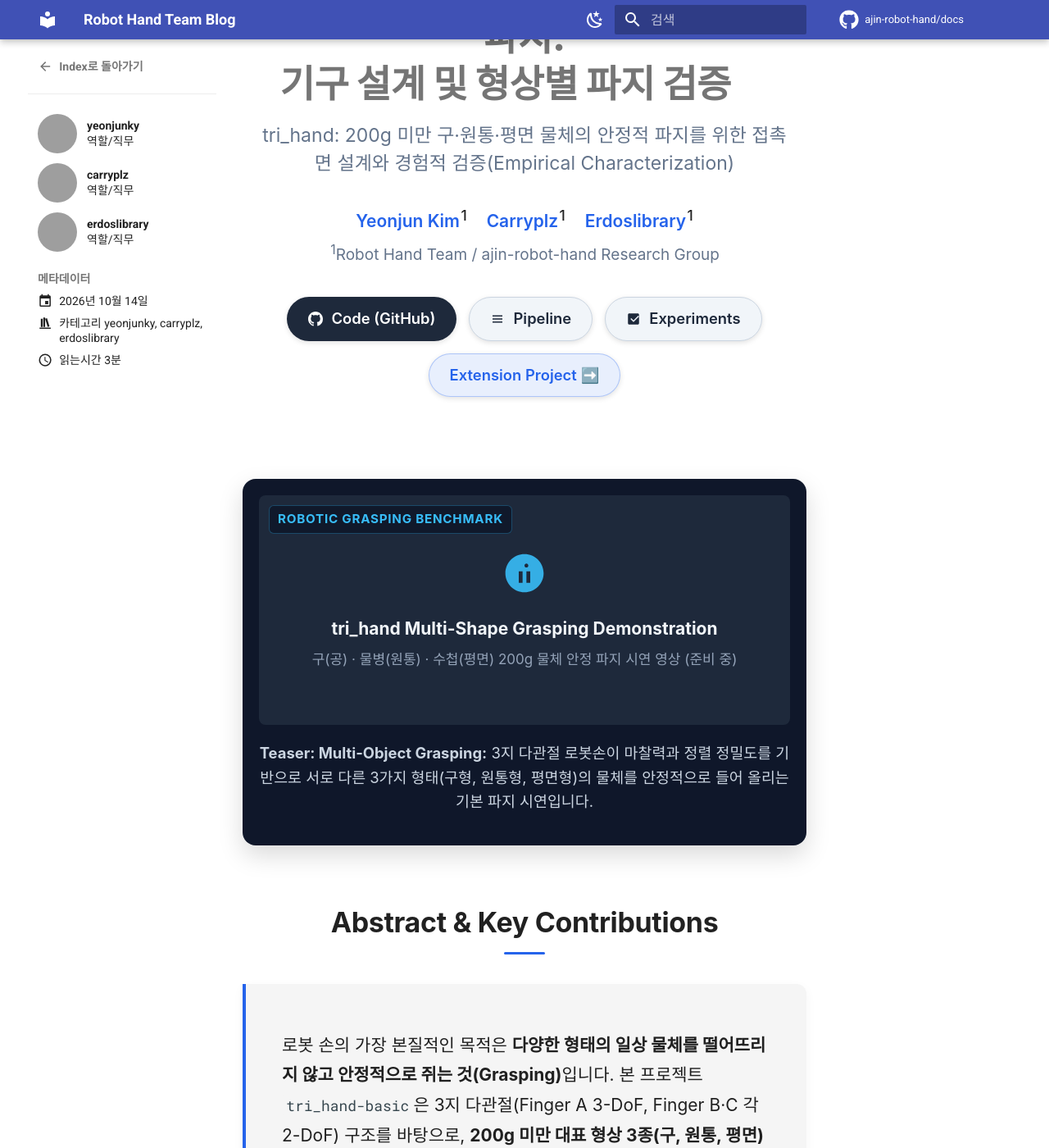
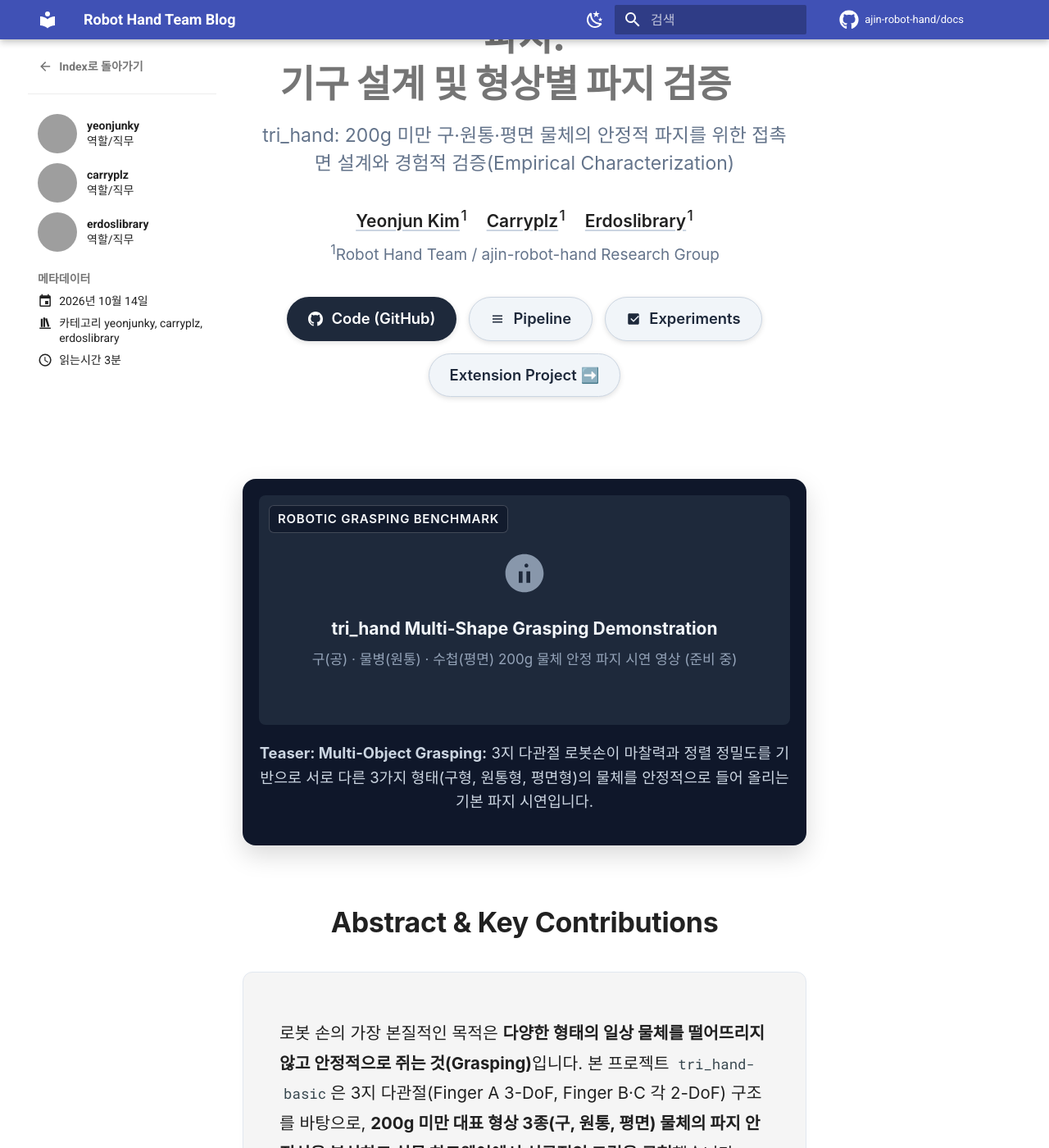
Before and after one commit to ajin-robot-hand/docs, an MkDocs documentation site: the page built from docs/blog/posts/2026-10-14-tri-hand-basic.md, in a window 1280 px wide and 1400 px high, scrolled down 237 px. Shown: the whole window at 82% size. Built offline with MkDocs 1.6.1 and Material for MkDocs 9.7.7, drawn with Linux system fonts in a browser that asks for light colours; comment, search, counter and statistics services are not loaded; some of the changed text lies outside the part shown; grey boxes are pictures that could not be loaded.

Commit message:
style(blog): refine Nerfies-style aesthetic with minimalist neutral palette

```diff
--- a/docs/blog/posts/2026-10-14-tri-hand-basic.md
+++ b/docs/blog/posts/2026-10-14-tri-hand-basic.md
@@ -47,7 +47,7 @@
       <svg width="18" height="18" viewBox="0 0 24 24" fill="currentColor"><path d="M19 3H5c-1.1 0-2 .9-2 2v14c0 1.1.9 2 2 2h14c1.1 0 2-.9 2-2V5c0-1.1-.9-2-2-2zm-7 14l-5-5 1.41-1.41L12 14.17l7.59-7.59L21 8l-9 9z"/></svg>
       Experiments
     </a>
-    <a href="2026-10-14-tri-hand-extension.md" class="nerfies-btn secondary" style="background: rgba(37, 99, 235, 0.1); color: #2563eb !important; border-color: rgba(37, 99, 235, 0.3);">
+    <a href="2026-10-14-tri-hand-extension.md" class="nerfies-btn secondary">
       Extension Project ➡️
     </a>
   </div>
@@ -61,7 +61,7 @@
   <div class="nerfies-media-box" style="min-height: 280px;">
     <span class="nerfies-media-badge">Robotic Grasping Benchmark</span>
     <div style="padding: 2.5rem 1.5rem; text-align: center;">
-      <svg width="56" height="56" viewBox="0 0 24 24" fill="#38bdf8" style="opacity: 0.9; margin-bottom: 0.8rem;"><path d="M12 2C6.48 2 2 6.48 2 12s4.48 10 10 10 10-4.48 10-10S17.52 2 12 2zm-1 15h-2v-6h2v6zm4 0h-2v-6h2v6zm-2-8c-.55 0-1-.45-1-1s.45-1 1-1 1 .45 1 1-.45 1-1 1z"/></svg>
+      <svg width="56" height="56" viewBox="0 0 24 24" fill="#94a3b8" style="opacity: 0.9; margin-bottom: 0.8rem;"><path d="M12 2C6.48 2 2 6.48 2 12s4.48 10 10 10 10-4.48 10-10S17.52 2 12 2zm-1 15h-2v-6h2v6zm4 0h-2v-6h2v6zm-2-8c-.55 0-1-.45-1-1s.45-1 1-1 1 .45 1 1-.45 1-1 1z"/></svg>
       <p style="margin:0; font-size: 1.05rem; font-weight: 700; color: #f1f5f9;">tri_hand Multi-Shape Grasping Demonstration</p>
       <p style="margin:0.35rem 0 0 0; font-size: 0.85rem; color: #94a3b8;">구(공) · 물병(원통) · 수첩(평면) 200g 물체 안정 파지 시연 영상 (준비 중)</p>
     </div>
@@ -84,7 +84,7 @@
       본 프로젝트 <code>tri_hand-basic</code>은 3지 다관절(Finger A 3-DoF, Finger B·C 각 2-DoF) 구조를 바탕으로,
       <strong>200g 미만 대표 형상 3종(구, 원통, 평면) 물체의 파지 안정성을 분석하고 실물 하드웨어에서 성공적인 그립을 구현</strong>했습니다.
     </p>
-    <hr style="border: 0; border-top: 1px solid rgba(37, 99, 235, 0.2); margin: 1.2rem 0;">
+    <hr style="border: 0; border-top: 1px solid #e2e8f0; margin: 1.2rem 0;">
     <h4 style="margin: 0 0 0.8rem 0; font-size: 1.05rem; color: var(--md-typeset-color, #1e293b);">🌟 핵심 설계 및 검증 성과</h4>
     <ul style="margin-bottom: 0; padding-left: 1.2rem;">
       <li><strong>실리콘 마찰 패드 기반 면 접촉 채택</strong>: 미끄러지기 쉬운 3D 프린팅 손가락 끝 대신 액추에이터 평면에 실리콘 테이프를 부착하여 접촉 마찰 계수를 극대화.</li>
@@ -169,32 +169,32 @@
 <div class="nerfies-section" id="experiments">
   <h2 class="nerfies-sec-title">3대 대상 물체별 파지 특성 및 실험</h2>
   <div class="nerfies-pipeline-card">
-    <div style="display: grid; grid-template-columns: repeat(3, 1fr); gap: 1.5rem;">
+    <div class="nerfies-subcard-grid">
       <!-- Object 1 -->
-      <div style="background: rgba(37, 99, 235, 0.04); border: 1px solid rgba(37, 99, 235, 0.15); border-radius: 12px; padding: 1.2rem;">
-        <h4 style="margin: 0 0 0.5rem 0; color: #2563eb;">1. 구(공) — 마찰 한계 테스트</h4>
-        <p style="font-size: 0.85rem; color: #64748b; line-height: 1.5;">
-          • <strong>접촉 특성</strong>: 점 접촉 위주로 접촉 면적이 가장 작음.<br>
-          • <strong>실패 위험</strong>: 무게중심 오차 시 굴러서 이탈 가능성 큼.<br>
-          • <strong>해결책</strong>: 그립 중심을 손 중심에 정확히 맞추고 넉넉한 토크 마진 확보.
+      <div class="nerfies-subcard">
+        <div class="nerfies-subcard-title">1. 구(공) — 마찰 한계 테스트</div>
+        <p class="nerfies-subcard-desc">
+          • <strong>접촉 특성</strong>: 점 접촉 위주로 접촉 면적이 작음.<br>
+          • <strong>실패 위험</strong>: 무게중심 오차 시 굴러서 이탈 가능성 존재.<br>
+          • <strong>해결책</strong>: 그립 중심을 손 중심에 정확히 맞추고 토크 마진 확보.
         </p>
       </div>
       <!-- Object 2 -->
-      <div style="background: rgba(37, 99, 235, 0.04); border: 1px solid rgba(37, 99, 235, 0.15); border-radius: 12px; padding: 1.2rem;">
-        <h4 style="margin: 0 0 0.5rem 0; color: #2563eb;">2. 물병(원통) — 안정성 테스트</h4>
-        <p style="font-size: 0.85rem; color: #64748b; line-height: 1.5;">
-          • <strong>접촉 특성</strong>: 손가락과 축 방향이 평행할 때 선 접촉 형성.<br>
-          • <strong>실패 위험</strong>: 정렬이 틀어지면 점 접촉으로 축소, 액체 쏠림 변수.<br>
-          • <strong>해결책</strong>: 표면 재질(플라스틱, 라벨) 마찰력 실측 후 파지 폭 제어.
+      <div class="nerfies-subcard">
+        <div class="nerfies-subcard-title">2. 물병(원통) — 안정성 테스트</div>
+        <p class="nerfies-subcard-desc">
+          • <strong>접촉 특성</strong>: 손가락과 축 방향 평행 시 선 접촉 형성.<br>
+          • <strong>실패 위험</strong>: 정렬 오차 시 점 접촉 축소, 액체 쏠림 변수.<br>
+          • <strong>해결책</strong>: 표면 재질 마찰력 실측 후 최적 파지 폭 제어.
         </p>
       </div>
       <!-- Object 3 -->
-      <div style="background: rgba(37, 99, 235, 0.04); border: 1px solid rgba(37, 99, 235, 0.15); border-radius: 12px; padding: 1.2rem;">
-        <h4 style="margin: 0 0 0.5rem 0; color: #2563eb;">3. 수첩(평면) — 정렬 정밀도 테스트</h4>
-        <p style="font-size: 0.85rem; color: #64748b; line-height: 1.5;">
+      <div class="nerfies-subcard">
+        <div class="nerfies-subcard-title">3. 수첩(평면) — 정렬 정밀도 테스트</div>
+        <p class="nerfies-subcard-desc">
           • <strong>접촉 특성</strong>: 완벽 정렬 시 면 접촉으로 가장 넓은 면적 확보.<br>
-          • <strong>실패 위험</strong>: 미세한 기울어짐에도 모서리만 닿아 파지 실패.<br>
-          • <strong>해결책</strong>: 손가락 열림 폭의 정밀 위치 제어로 정확한 수평 진입.
+          • <strong>실패 위험</strong>: 미세한 기울어짐에도 모서리만 닿아 이탈.<br>
+          • <strong>해결책</strong>: 손가락 열림 폭 정밀 위치 제어로 정확한 수평 진입.
         </p>
       </div>
     </div>
@@ -240,14 +240,14 @@
 <!-- SECTION 5: LINK TO EXTENSION PROJECT       -->
 <!-- ========================================== -->
 <div class="nerfies-section">
-  <div class="nerfies-abstract-card" style="border-left-color: #8b5cf6; text-align: center; background: rgba(139, 92, 246, 0.04);">
-    <h3 style="margin-top: 0; font-size: 1.3rem; color: #6d28d9;">
-      🚀 다음 단계: 기본 파지에서 다중 모달 확장으로
+  <div class="nerfies-abstract-card" style="text-align: center;">
+    <h3 style="margin-top: 0; font-size: 1.25rem; color: var(--md-typeset-color, #1e293b);">
+      다음 단계: 기본 파지에서 다중 모달 확장으로
     </h3>
     <p style="max-width: 700px; margin: 0.5rem auto 1.5rem auto; font-size: 0.95rem; color: #64748b;">
       본 기본 파지 프로젝트를 기반으로, 가상 물리 시뮬레이션(MuJoCo), 실시간 웹캠 비전 원격 조작, 그리고 0.2ms 오차의 음악 동기화 안무까지 확장 개발한 최종 쇼케이스 글을 확인해 보세요.
     </p>
-    <a href="2026-10-14-tri-hand-extension.md" class="nerfies-btn" style="background: #6d28d9;">
+    <a href="2026-10-14-tri-hand-extension.md" class="nerfies-btn">
       tri-hand-extension 프로젝트 쇼케이스 보러가기 ➡️
     </a>
   </div>
--- a/docs/stylesheets/extra.css
+++ b/docs/stylesheets/extra.css
@@ -49,14 +49,16 @@
 }
 
 .nerfies-author a {
-  color: #2563eb !important;
-  text-decoration: none;
+  color: var(--md-typeset-color, #1e293b) !important;
+  text-decoration: underline;
+  text-decoration-color: #cbd5e1;
+  text-underline-offset: 3px;
   font-weight: 600;
-  transition: color 0.2s;
+  transition: all 0.2s;
 }
 .nerfies-author a:hover {
-  color: #1d4ed8 !important;
-  text-decoration: underline;
+  color: #2563eb !important;
+  text-decoration-color: #2563eb;
 }
 
 .nerfies-affiliations {
@@ -166,16 +168,16 @@
   position: absolute;
   top: 12px;
   left: 12px;
-  background: rgba(15, 23, 42, 0.85);
-  backdrop-filter: blur(6px);
-  color: #38bdf8;
-  font-size: 0.76rem;
-  font-weight: 700;
+  background: rgba(15, 23, 42, 0.75);
+  backdrop-filter: blur(8px);
+  color: #f8fafc;
+  font-size: 0.75rem;
+  font-weight: 600;
   text-transform: uppercase;
   letter-spacing: 0.05em;
   padding: 4px 10px;
   border-radius: 6px;
-  border: 1px solid rgba(56, 189, 248, 0.3);
+  border: 1px solid rgba(255, 255, 255, 0.2);
   z-index: 2;
 }
 
@@ -196,29 +198,24 @@
   font-weight: 700 !important;
   text-align: center;
   margin-bottom: 1.8rem !important;
-  position: relative;
+  color: var(--md-typeset-color, #0f172a);
   border-bottom: none !important;
 }
 
-.nerfies-sec-title::after {
-  content: "";
-  display: block;
-  width: 50px;
-  height: 3px;
-  background: #2563eb;
-  margin: 0.6rem auto 0 auto;
-  border-radius: 2px;
+/* Abstract Box: Clean neutral styling without loud left borders */
+.nerfies-abstract-card {
+  background: var(--md-code-bg-color, #f8fafc);
+  border: 1px solid #e2e8f0;
+  border-radius: 12px;
+  padding: 1.8rem 2.2rem;
+  font-size: 1.02rem;
+  line-height: 1.8;
+  box-shadow: 0 2px 8px rgba(0, 0, 0, 0.02);
 }
 
-/* Abstract Box */
-.nerfies-abstract-card {
-  background: var(--md-code-bg-color, #f8fafc);
-  border-left: 4px solid #2563eb;
-  border-radius: 0 12px 12px 0;
-  padding: 1.8rem 2.2rem;
-  font-size: 1.05rem;
-  line-height: 1.75;
-  box-shadow: 0 4px 14px rgba(0,0,0,0.04);
+[data-md-color-scheme="slate"] .nerfies-abstract-card {
+  background: #1e293b;
+  border-color: #334155;
 }
 
 /* Metric / Stat Cards Grid */
@@ -258,13 +255,13 @@
 .nerfies-metric-val {
   font-size: 2.2rem;
   font-weight: 800;
-  color: #2563eb;
+  color: var(--md-typeset-color, #0f172a);
   line-height: 1.1;
   margin-bottom: 0.4rem;
 }
 
 [data-md-color-scheme="slate"] .nerfies-metric-val {
-  color: #60a5fa;
+  color: #f8fafc;
 }
 
 .nerfies-metric-label {
@@ -287,7 +284,7 @@
   border-radius: 16px;
   padding: 2rem;
   margin: 2rem 0;
-  box-shadow: 0 6px 18px rgba(0,0,0,0.04);
+  box-shadow: 0 4px 14px rgba(0,0,0,0.03);
 }
 
 [data-md-color-scheme="slate"] .nerfies-pipeline-card {
@@ -314,23 +311,37 @@
 }
 
 .nerfies-step-item {
-  background: rgba(37, 99, 235, 0.04);
-  border: 1px solid rgba(37, 99, 235, 0.15);
+  background: var(--md-code-bg-color, #f8fafc);
+  border: 1px solid #e2e8f0;
   border-radius: 12px;
   padding: 1.2rem;
   text-align: left;
   position: relative;
 }
 
+[data-md-color-scheme="slate"] .nerfies-step-item {
+  background: #1e293b;
+  border-color: #334155;
+}
+
 .nerfies-step-num {
   display: inline-block;
-  background: #2563eb;
-  color: #fff;
-  font-size: 0.75rem;
+  background: #e2e8f0;
+  color: #475569;
+  border: 1px solid #cbd5e1;
+  font-size: 0.72rem;
   font-weight: 700;
   padding: 2px 8px;
-  border-radius: 9999px;
+  border-radius: 6px;
   margin-bottom: 0.6rem;
+  letter-spacing: 0.04em;
+  text-transform: uppercase;
+}
+
+[data-md-color-scheme="slate"] .nerfies-step-num {
+  background: #334155;
+  color: #cbd5e1;
+  border-color: #475569;
 }
 
 .nerfies-step-title {
@@ -479,11 +490,12 @@
 }
 
 .nerfies-specs-table th {
-  background: rgba(37, 99, 235, 0.08);
+  background: var(--md-code-bg-color, #f1f5f9);
+  color: var(--md-typeset-color, #1e293b);
   padding: 10px 14px;
   text-align: left;
   font-weight: 700;
-  border-bottom: 2px solid #2563eb;
+  border-bottom: 2px solid #cbd5e1;
 }
 
 .nerfies-specs-table td {
@@ -492,9 +504,52 @@
 }
 
 [data-md-color-scheme="slate"] .nerfies-specs-table th {
-  background: rgba(37, 99, 235, 0.15);
+  background: #334155;
+  color: #f8fafc;
+  border-bottom-color: #475569;
 }
 
 [data-md-color-scheme="slate"] .nerfies-specs-table td {
   border-bottom-color: #334155;
 }
+
+/* Subcard Grid for Features & Checklists (Replaces colorful callouts) */
+.nerfies-subcard-grid {
+  display: grid;
+  grid-template-columns: repeat(3, 1fr);
+  gap: 1rem;
+  margin-top: 1.2rem;
+}
+
+@media (max-width: 768px) {
+  .nerfies-subcard-grid {
+    grid-template-columns: 1fr;
+  }
+}
+
+.nerfies-subcard {
+  background: var(--md-code-bg-color, #ffffff);
+  border: 1px solid #e2e8f0;
+  border-radius: 10px;
+  padding: 1rem 1.1rem;
+  text-align: left;
+}
+
+[data-md-color-scheme="slate"] .nerfies-subcard {
+  background: #1e293b;
+  border-color: #334155;
+}
+
+.nerfies-subcard-title {
+  font-weight: 700;
+  font-size: 0.92rem;
+  margin-bottom: 0.35rem;
+  color: var(--md-typeset-color, #0f172a);
+}
+
+.nerfies-subcard-desc {
+  font-size: 0.82rem;
+  color: #64748b;
+  line-height: 1.45;
+  margin: 0;
+}
```
Also changed, not shown: docs/blog/posts/2026-10-14-tri-hand-extension.md (+30 -30 lines).
